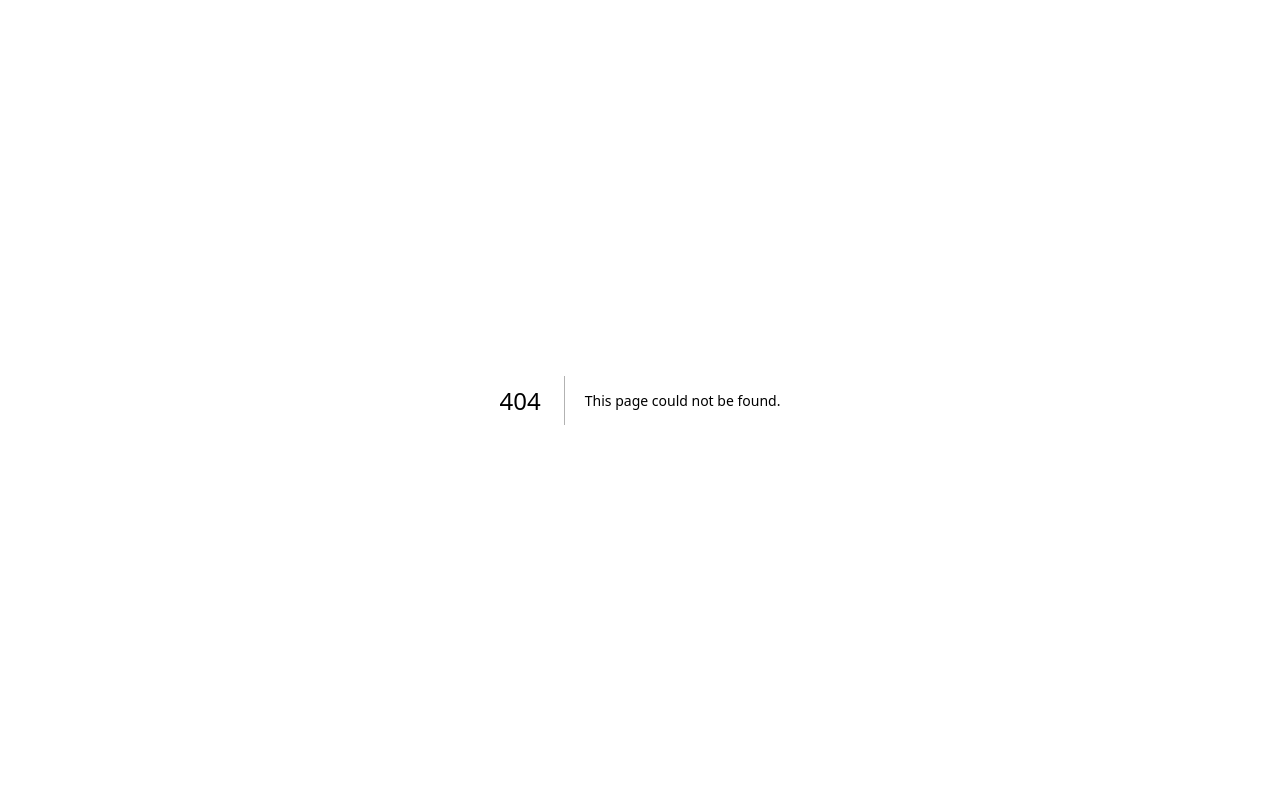
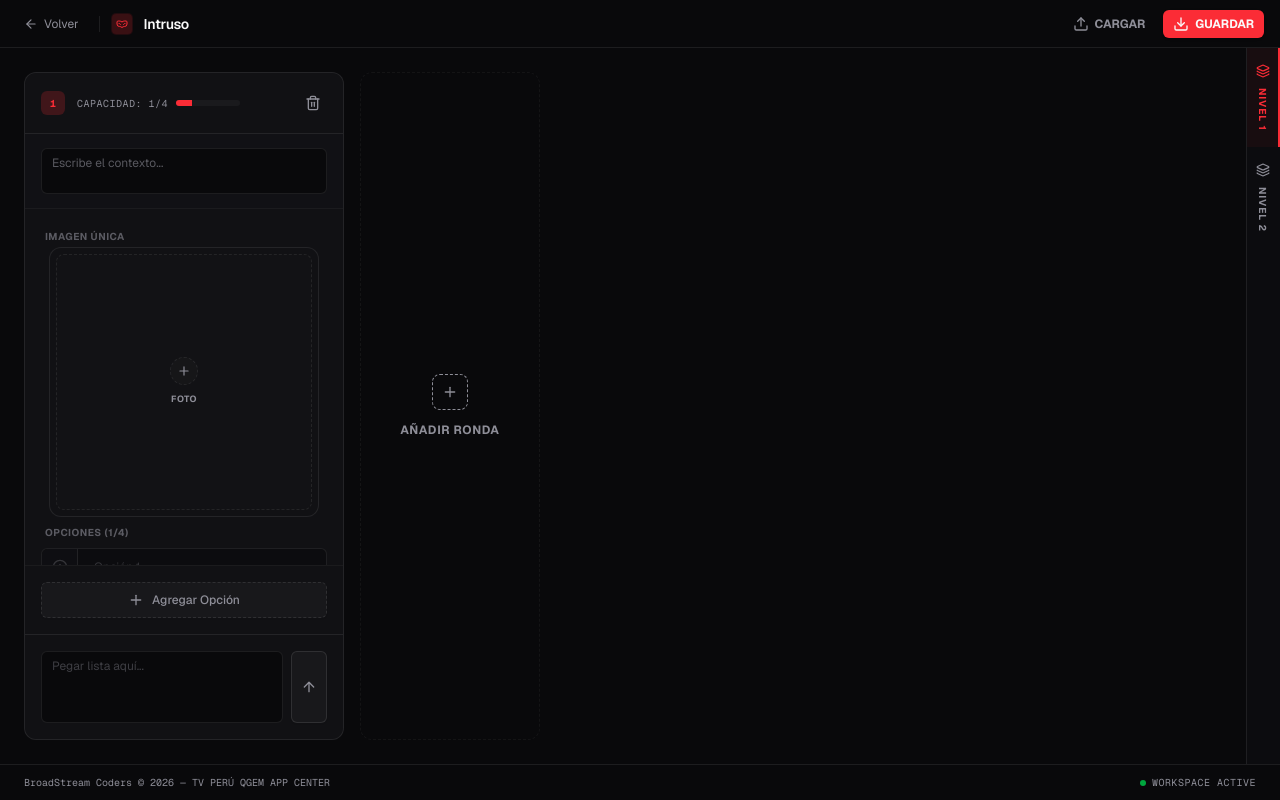
Before and after one commit to BroadStream-Coders/TvPeru-QGEM-AppCenter, a Next.js app in the folder apps/web/: page /workspaces/intruso in a window 1280 px wide. Before the commit this address had no page. Built offline with nearby package versions, Linux system fonts and the light colour scheme.

Commit message:
feat(web/intruso): add new workspace for "Intruso" with level management, photo handling, and interactive gameplay features

```diff
--- a/apps/web/src/app/page.tsx
+++ b/apps/web/src/app/page.tsx
@@ -34,9 +34,9 @@ const workspaces = [
     icon: BookOpen,
   },
   {
-    name: "Impostor",
+    name: "Intruso",
     description: "Colector de fotos y selección",
-    href: "/workspaces/impostor",
+    href: "/workspaces/intruso",
     icon: VenetianMask,
   },
   {
--- a/apps/web/src/app/workspaces/impostor/components/ImpostorCard.tsx
+++ b/apps/web/src/app/workspaces/intruso/components/Card.tsx
@@ -61,7 +61,7 @@ export function ImpostorCard({
                   : "bg-background/95 text-muted-foreground hover:bg-brand/10 hover:text-brand border-border"
               }`}
             >
-              {isImpostor ? "🎯 Es el Impostor" : "Marcar Impostor"}
+              {isImpostor ? "🎯 Es el Intruso" : "Marcar Intruso"}
             </Button>
           </div>
         )}
--- a/apps/web/src/app/workspaces/impostor/components/ImpostorColumn.tsx
+++ b/apps/web/src/app/workspaces/intruso/components/Column.tsx
@@ -6,7 +6,7 @@ import { RowsContainer } from "@/components/shared/group-column/components/RowsC
 import { AddRowButton } from "@/components/shared/group-column/components/AddRowButton";
 import { DescriptionInput } from "@/components/shared/group-column/components/DescriptionInput";
 import { QuickLoad } from "@/components/shared/group-column/components/QuickLoad";
-import { ImpostorCard } from "./ImpostorCard";
+import { ImpostorCard } from "./Card";
 
 interface Photo {
   id: string;
--- a/apps/web/src/app/workspaces/impostor/components/ImpostorLevel1Column.tsx
+++ b/apps/web/src/app/workspaces/intruso/components/Level1Column.tsx
@@ -7,7 +7,7 @@ import { AddRowButton } from "@/components/shared/group-column/components/AddRow
 import { DescriptionInput } from "@/components/shared/group-column/components/DescriptionInput";
 import { QuickLoad } from "@/components/shared/group-column/components/QuickLoad";
 import { X, AlertCircle } from "lucide-react";
-import { ImpostorCard } from "./ImpostorCard";
+import { ImpostorCard } from "./Card";
 
 interface Photo {
   id: string;
--- a/apps/web/src/app/workspaces/impostor/components/ImpostorLevel2View.tsx
+++ b/apps/web/src/app/workspaces/intruso/components/Level1View.tsx
@@ -1,7 +1,7 @@
 "use client";
 
 import { GroupsContainer } from "@/components/shared/group-column/layout/GroupsContainer";
-import { ImpostorColumn } from "./ImpostorColumn";
+import { ImpostorLevel1Column } from "./Level1Column";
 
 interface Photo {
   id: string;
@@ -11,18 +11,22 @@ interface Photo {
   isImpostor: boolean;
 }
 
+interface Option {
+  text: string;
+  isImpostor: boolean;
+}
+
 interface ImpostorRound {
   id: string;
   context: string;
   photos: Photo[];
+  options?: Option[];
 }
 
-interface ImpostorLevel2ViewProps {
+interface ImpostorLevel1ViewProps {
   rounds: ImpostorRound[];
   onAddRound: () => void;
   onRemoveRound: (id: string) => void;
-  onAddPhotoToRound: (roundId: string) => void;
-  onRemovePhotoFromRound: (roundId: string, photoId: string) => void;
   onUpdatePhotoInRound: (
     roundId: string,
     photoId: string,
@@ -32,28 +36,35 @@ interface ImpostorLevel2ViewProps {
   onQuickLoad: (roundId: string, data: string[][]) => void;
 }
 
-export function ImpostorLevel2View({
+const DEFAULT_OPTION: Option = { text: "", isImpostor: false };
+
+function normalizeOptions(options: Option[] | string[] | undefined): Option[] {
+  if (!options || options.length === 0) return [{ ...DEFAULT_OPTION }];
+  if (typeof options[0] === "string") {
+    return (options as string[]).map((text) => ({ text, isImpostor: false }));
+  }
+  return options as Option[];
+}
+
+export function ImpostorLevel1View({
   rounds,
   onAddRound,
   onRemoveRound,
-  onAddPhotoToRound,
-  onRemovePhotoFromRound,
   onUpdatePhotoInRound,
   onUpdateRound,
   onQuickLoad,
-}: ImpostorLevel2ViewProps) {
+}: ImpostorLevel1ViewProps) {
   return (
     <GroupsContainer onAddGroup={onAddRound} addLabel="Añadir Ronda">
       {rounds.map((round, roundIndex) => (
-        <ImpostorColumn
+        <ImpostorLevel1Column
           key={round.id}
           index={roundIndex + 1}
-          photos={round.photos}
+          photo={round.photos[0]}
           context={round.context}
-          onAddPhoto={() => onAddPhotoToRound(round.id)}
-          onRemovePhoto={(photoId) => onRemovePhotoFromRound(round.id, photoId)}
-          onUpdatePhoto={(photoId, updates) =>
-            onUpdatePhotoInRound(round.id, photoId, updates)
+          options={normalizeOptions(round.options)}
+          onUpdatePhoto={(updates) =>
+            onUpdatePhotoInRound(round.id, round.photos[0].id, updates)
           }
           onUpdateRound={(updates) => onUpdateRound(round.id, updates)}
           onRemoveColumn={() => onRemoveRound(round.id)}
--- a/apps/web/src/app/workspaces/impostor/components/ImpostorLevel1View.tsx
+++ b/apps/web/src/app/workspaces/intruso/components/Level2View.tsx
@@ -1,7 +1,7 @@
 "use client";
 
 import { GroupsContainer } from "@/components/shared/group-column/layout/GroupsContainer";
-import { ImpostorLevel1Column } from "./ImpostorLevel1Column";
+import { ImpostorColumn } from "./Column";
 
 interface Photo {
   id: string;
@@ -11,22 +11,18 @@ interface Photo {
   isImpostor: boolean;
 }
 
-interface Option {
-  text: string;
-  isImpostor: boolean;
-}
-
 interface ImpostorRound {
   id: string;
   context: string;
   photos: Photo[];
-  options?: Option[];
 }
 
-interface ImpostorLevel1ViewProps {
+interface ImpostorLevel2ViewProps {
   rounds: ImpostorRound[];
   onAddRound: () => void;
   onRemoveRound: (id: string) => void;
+  onAddPhotoToRound: (roundId: string) => void;
+  onRemovePhotoFromRound: (roundId: string, photoId: string) => void;
   onUpdatePhotoInRound: (
     roundId: string,
     photoId: string,
@@ -36,35 +32,28 @@ interface ImpostorLevel1ViewProps {
   onQuickLoad: (roundId: string, data: string[][]) => void;
 }
 
-const DEFAULT_OPTION: Option = { text: "", isImpostor: false };
-
-function normalizeOptions(options: Option[] | string[] | undefined): Option[] {
-  if (!options || options.length === 0) return [{ ...DEFAULT_OPTION }];
-  if (typeof options[0] === "string") {
-    return (options as string[]).map((text) => ({ text, isImpostor: false }));
-  }
-  return options as Option[];
-}
-
-export function ImpostorLevel1View({
+export function ImpostorLevel2View({
   rounds,
   onAddRound,
   onRemoveRound,
+  onAddPhotoToRound,
+  onRemovePhotoFromRound,
   onUpdatePhotoInRound,
   onUpdateRound,
   onQuickLoad,
-}: ImpostorLevel1ViewProps) {
+}: ImpostorLevel2ViewProps) {
   return (
     <GroupsContainer onAddGroup={onAddRound} addLabel="Añadir Ronda">
       {rounds.map((round, roundIndex) => (
-        <ImpostorLevel1Column
+        <ImpostorColumn
           key={round.id}
           index={roundIndex + 1}
-          photo={round.photos[0]}
+          photos={round.photos}
           context={round.context}
-          options={normalizeOptions(round.options)}
-          onUpdatePhoto={(updates) =>
-            onUpdatePhotoInRound(round.id, round.photos[0].id, updates)
+          onAddPhoto={() => onAddPhotoToRound(round.id)}
+          onRemovePhoto={(photoId) => onRemovePhotoFromRound(round.id, photoId)}
+          onUpdatePhoto={(photoId, updates) =>
+            onUpdatePhotoInRound(round.id, photoId, updates)
           }
           onUpdateRound={(updates) => onUpdateRound(round.id, updates)}
           onRemoveColumn={() => onRemoveRound(round.id)}
--- a/apps/web/src/app/workspaces/impostor/page.tsx
+++ b/apps/web/src/app/workspaces/intruso/page.tsx
@@ -6,10 +6,10 @@ import { nanoid } from "nanoid";
 import { saveAsZip, loadZipFile } from "@/helpers/persistence";
 import { useWorkspaceHeader } from "@/hooks/use-workspace-header";
 import { LevelTabs } from "@/components/shared/LevelTabs";
-import { ImpostorLevel1View } from "./components/ImpostorLevel1View";
-import { ImpostorLevel2View } from "./components/ImpostorLevel2View";
+import { ImpostorLevel1View } from "./components/Level1View";
+import { ImpostorLevel2View } from "./components/Level2View";
 
-const DEFAULT_FILENAME = "Impostor.zip";
+const DEFAULT_FILENAME = "Intruso.zip";
 const SESSION_DATA_FILENAME = "sessionData.json";
 
 interface Photo {
@@ -331,7 +331,7 @@ export default function ImpostorPage() {
 
       if (!dataFile) {
         alert(
-          "El archivo no es un paquete válido de Impostor (falta sessionData.json).",
+          "El archivo no es un paquete válido de Intruso (falta sessionData.json).",
         );
         return;
       }
@@ -462,7 +462,7 @@ export default function ImpostorPage() {
 
   useEffect(() => {
     setHeader({
-      title: "Impostor",
+      title: "Intruso",
       icon: <VenetianMask className="h-3 w-3" />,
       format: "zip",
       onSave: handleSave,
```
